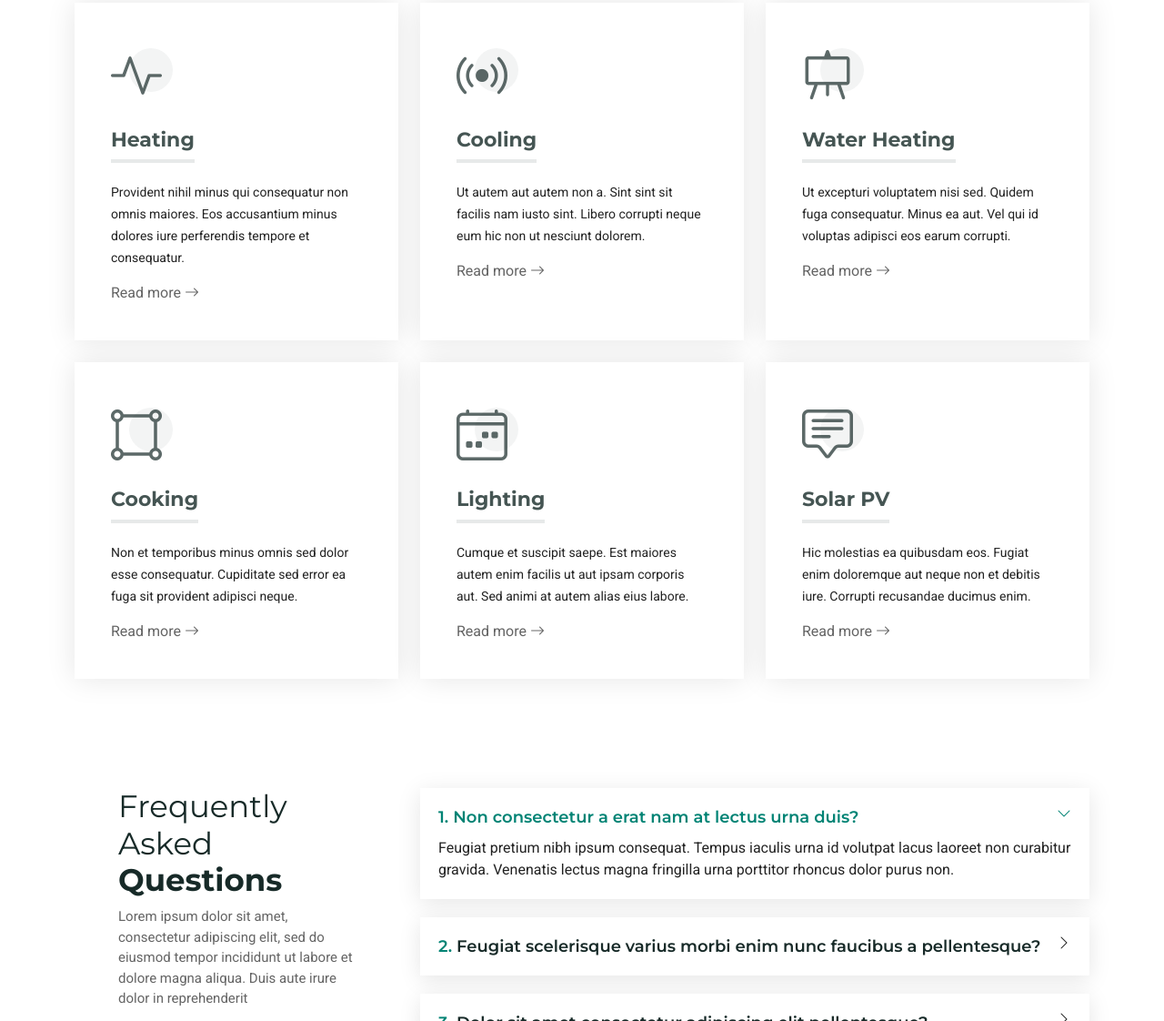
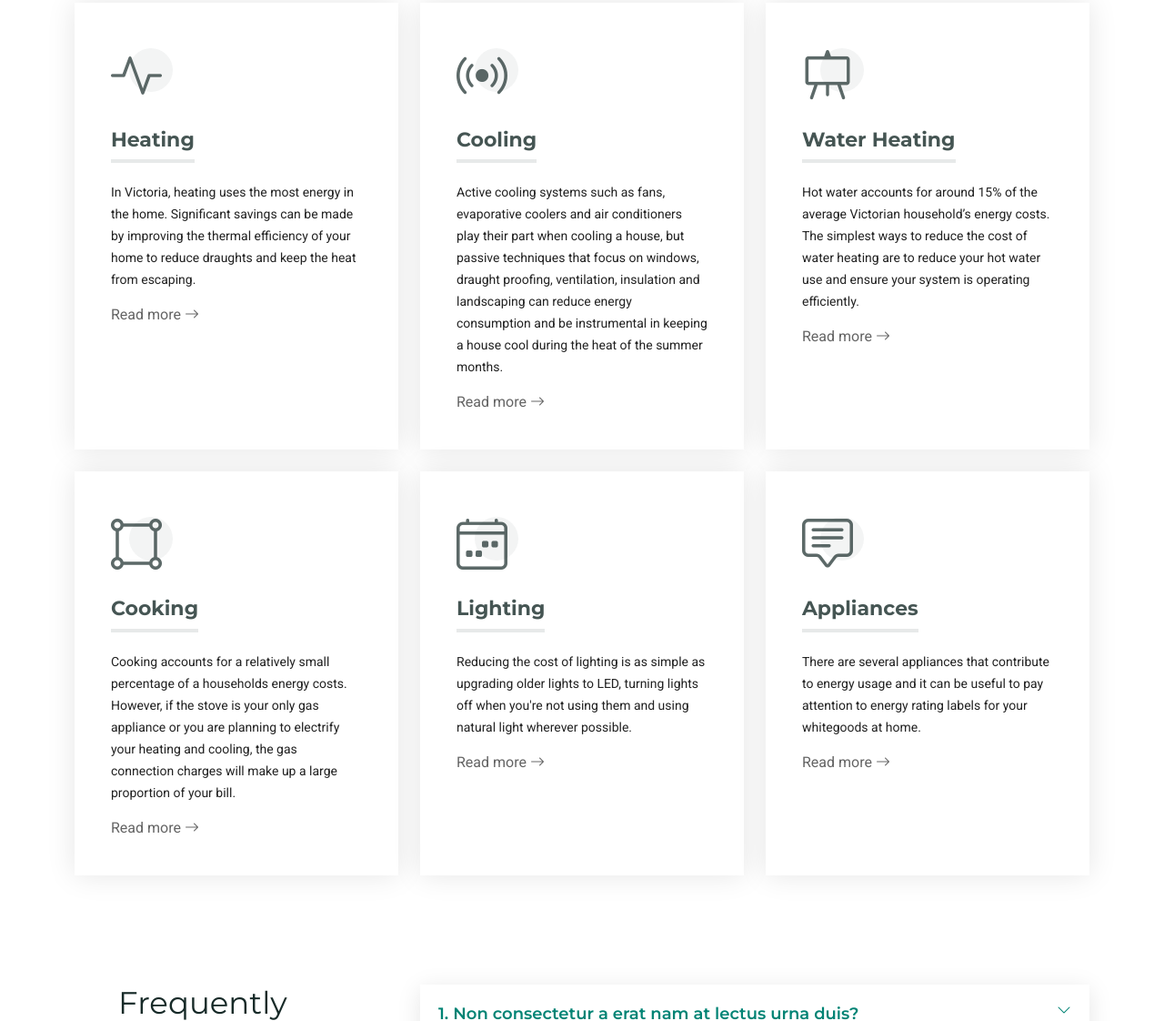
Before and after one commit to Noah-Bakr/Sustainability-in-2-Hours, a plain HTML site: page Impact/index.html in a window 1280 px wide. Shown: the part 1511-2633 px from the top of the page at 91% size. Drawn offline with Linux system fonts and the light colour scheme.

Commit message:
Imported 6 pillars of ES

```diff
--- a/Impact/index.html
+++ b/Impact/index.html
@@ -209,7 +209,9 @@
                 <i class="bi bi-activity"></i>
               </div>
               <h3>Heating</h3>
-              <p>Provident nihil minus qui consequatur non omnis maiores. Eos accusantium minus dolores iure perferendis tempore et consequatur.</p>
+              <p>In Victoria, heating uses the most energy in the home.
+                  Significant savings can be made by improving the thermal
+                  efficiency of your home to reduce draughts and keep the heat from escaping.</p>
               <a href="service-details.html" class="readmore stretched-link">Read more <i class="bi bi-arrow-right"></i></a>
             </div>
           </div><!-- End Service Item -->
@@ -220,7 +222,10 @@
                 <i class="bi bi-broadcast"></i>
               </div>
               <h3>Cooling</h3>
-              <p>Ut autem aut autem non a. Sint sint sit facilis nam iusto sint. Libero corrupti neque eum hic non ut nesciunt dolorem.</p>
+              <p>Active cooling systems such as fans, evaporative coolers and air conditioners
+                  play their part when cooling a house, but passive techniques that focus on windows,
+                  draught proofing, ventilation, insulation and landscaping can reduce energy consumption
+                  and be instrumental in keeping a house cool during the heat of the summer months.</p>
               <a href="service-details.html" class="readmore stretched-link">Read more <i class="bi bi-arrow-right"></i></a>
             </div>
           </div><!-- End Service Item -->
@@ -231,7 +236,9 @@
                 <i class="bi bi-easel"></i>
               </div>
               <h3>Water Heating</h3>
-              <p>Ut excepturi voluptatem nisi sed. Quidem fuga consequatur. Minus ea aut. Vel qui id voluptas adipisci eos earum corrupti.</p>
+              <p>Hot water accounts for around 15% of the average Victorian household’s
+                  energy costs. The simplest ways to reduce the cost of water heating are
+                  to reduce your hot water use and ensure your system is operating efficiently.</p>
               <a href="service-details.html" class="readmore stretched-link">Read more <i class="bi bi-arrow-right"></i></a>
             </div>
           </div><!-- End Service Item -->
@@ -242,7 +249,10 @@
                 <i class="bi bi-bounding-box-circles"></i>
               </div>
               <h3>Cooking</h3>
-              <p>Non et temporibus minus omnis sed dolor esse consequatur. Cupiditate sed error ea fuga sit provident adipisci neque.</p>
+              <p>Cooking accounts for a relatively small percentage of a households energy costs.
+                  However, if the stove is your only gas appliance or you are planning to electrify
+                  your heating and cooling, the gas connection charges will make up a large proportion
+                  of your bill.</p>
               <a href="service-details.html" class="readmore stretched-link">Read more <i class="bi bi-arrow-right"></i></a>
             </div>
           </div><!-- End Service Item -->
@@ -253,7 +263,8 @@
                 <i class="bi bi-calendar4-week"></i>
               </div>
               <h3>Lighting</h3>
-              <p>Cumque et suscipit saepe. Est maiores autem enim facilis ut aut ipsam corporis aut. Sed animi at autem alias eius labore.</p>
+              <p>Reducing the cost of lighting is as simple as upgrading older lights to LED, turning
+                  lights off when you're not using them and using natural light wherever possible.</p>
               <a href="service-details.html" class="readmore stretched-link">Read more <i class="bi bi-arrow-right"></i></a>
             </div>
           </div><!-- End Service Item -->
@@ -263,8 +274,9 @@
               <div class="icon">
                 <i class="bi bi-chat-square-text"></i>
               </div>
-              <h3>Solar PV</h3>
-              <p>Hic molestias ea quibusdam eos. Fugiat enim doloremque aut neque non et debitis iure. Corrupti recusandae ducimus enim.</p>
+              <h3>Appliances</h3>
+              <p>There are several appliances that contribute to energy usage and it can be useful to
+                pay attention to energy rating labels for your whitegoods at home.</p>
               <a href="service-details.html" class="readmore stretched-link">Read more <i class="bi bi-arrow-right"></i></a>
             </div>
           </div><!-- End Service Item -->
```
